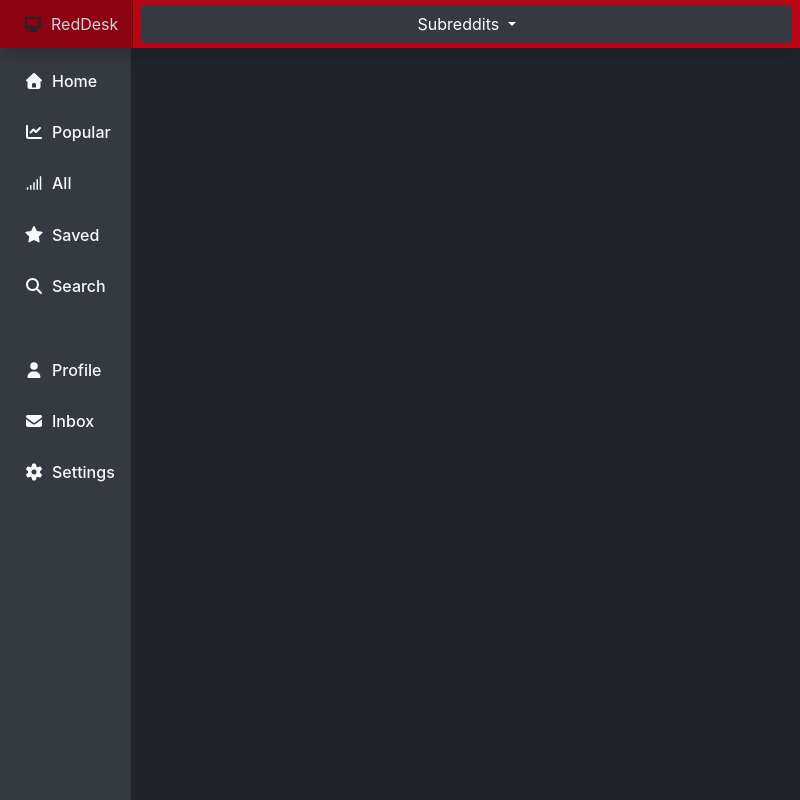
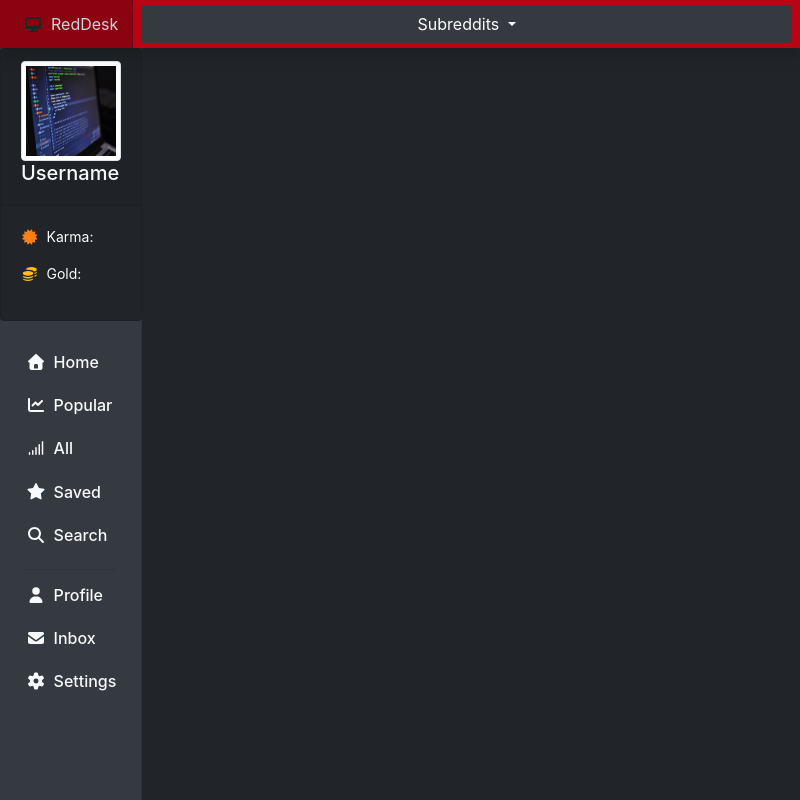
Before and after one commit to GlennCottam/RedDesk, an Electron app: page index.html in a window 800 px wide. Drawn offline with Linux system fonts and the light colour scheme; no server answers.

Commit message:
Started work on login API

```diff
--- a/config.js
+++ b/config.js
@@ -1,5 +1,5 @@
 module.exports =
 {
-    'devMode': false, // Turns on or off the development tools
+    'devMode': true, // Turns on or off the development tools
     'autohidemenu': true
 }
--- a/css/dashboard.css
+++ b/css/dashboard.css
@@ -1,3 +1,9 @@
+/* :root
+{
+  --sidebar_size:
+} */
+
+
 body {
   font-size: .875rem;
 }
@@ -26,7 +32,7 @@ body {
   position: relative;
   top: 0;
   height: calc(100vh - 48px);
-  padding-top: .5rem;
+  /* padding-top: .5rem; */
   overflow-x: hidden;
   overflow-y: auto; /* Scrollable contents if viewport is shorter than content. */
 }
@@ -66,6 +72,11 @@ body {
  * Content
  */
 
+/* #user_info
+{
+  height: 200px;
+} */
+
 /* [role="main"] {
   padding-top: 133px;
 } */
@@ -74,8 +85,6 @@ body {
   padding-top: 58px;
   margin-left: 115px;
 }
-
-
 
 #expanded_post
 {
--- a/index.html
+++ b/index.html
@@ -37,9 +37,10 @@
 
         <!--Spinner-->
         <script src="js/spinner.js"></script>
+
+        <!--Login-->
+        <script src="js/login.js"></script>
     </head>
-
-    <!--TODO: Create Dropdown Menu for Subreddits-->
     <body class="bg-dark" ng-app="RedDesk" ng-controller="reddesk_ctrl" ng-init="getPosts()">
         <header>
             <nav class="navbar bg-primary fixed-top flex-nowrap p-0 shadow">
@@ -58,28 +59,39 @@
             </nav>
         </header>
         <div class="container-fluid">
-
             <div class="row">
                 <div class="col-auto d-none d-block sidebar bg-secondary text-light">
                     <div class="sidebar-sticky">
 
-                        <ul class="nav flex-column justify-content-between  p-3 ml-2 mb-1">
+                        <ul class="nav flex-column justify-content-between">
 
                             <!--Spinner-->
-                            <div id="spinner" class="text-center align-self-center mb-3 nav-item spinner-border mr-2" role="status" hidden>
+                            <div id="spinner" class="text-center align-self-center nav-item spinner-border mr-2 mt-4 mb-3" role="status" hidden>
                                 <span class="sr-only text-primary">Loading</span>
                             </div>
+                            <div id="user_info" class="card bg-dark align-self-center mb-4">
+                                <div class="card-header">
+                                    <img src="images/test.jpeg" class="img-thumbnail">
+                                    <h5>Username</h5>
+                                </div>
+                                <div class="card-body">
+                                    <p><i class="fas text-danger fa-certificate mr-2"></i>Karma: </p>
+                                    <p><i class="fas text-warning fa-coins mr-2"></i>Gold: </p>
+                                </div>
 
+                            </div>
+                            <div class="p-2 align-self-center">
                                     <li ng-click="setGetUrl(null, 'hot')" class="nav-item mb-4"><h6><i class="fas fa-home mr-2"></i><span>Home</span></h6></li>
                                     <li class="nav-item mb-4"><h6><i class="fas fa-chart-line mr-2"></i><span>Popular</span></h6></li>
                                     <li class="nav-item mb-4"><h6><i class="fas fa-signal mr-2"></i><span>All</span></h6></li>
                                     <li class="nav-item mb-4"><h6><i class="fas fa-star mr-2"></i><span>Saved</span></h6></li>
                                     <li class="nav-item mb-4"><h6><i class="fas fa-search mr-2"></i><span>Search</span></h6></li>
                                     <hr>
-                            <li class="nav-item mb-4"><h6><i class="fas fa-user mr-2"></i><span>Profile</span></h6></li>
+                                    <li class="nav-item mb-4"><a href="https://m.reddit.com/login" class="text-light"><h6><i class="fas fa-user mr-2"></i><span>Profile</span></h6></a></li>
                                     <li class="nav-item mb-4"><h6><i class="fas fa-envelope mr-2"></i><span>Inbox</span></h6></li>
                                     <li class="nav-item"><h6><i class="fas fa-cog mr-2"></i><span>Settings</span></h6></li>
-                            <hr>
+                            </div>
+
                         </ul>
                     </div>
                 </div>
--- /dev/null
+++ b/js/login.js
@@ -0,0 +1,9 @@
+function checkLogin()
+{
+    var url = "https://api.reddit.com/api/v1/me/";
+
+    $.get(url).then(function(response)
+    {
+        console.log(response);
+    });
+}
```
Lines whose indentation alone changed are shown as unchanged.
